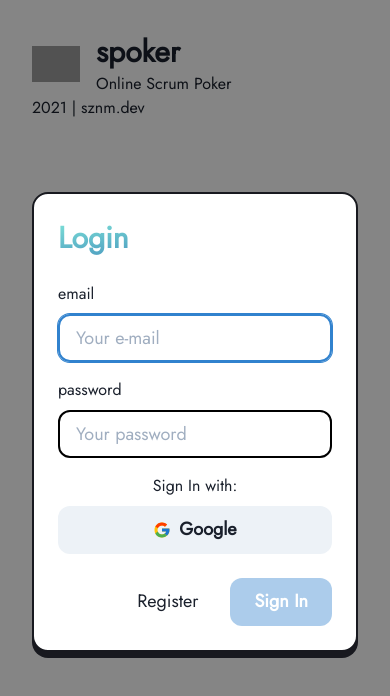
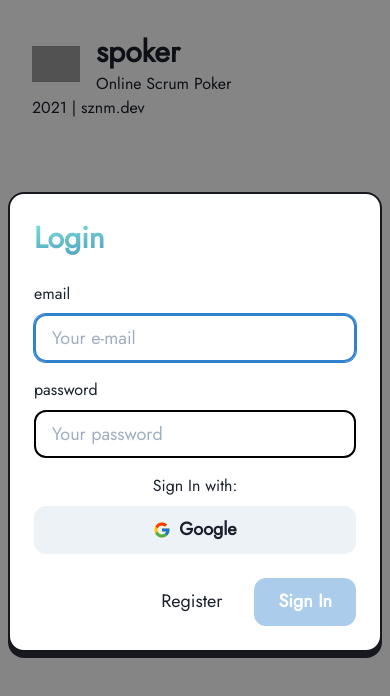
Before and after one commit to sozonome/spoker, a Next.js app: page / in a window 390 px wide. Shown: the top 696 px of the page. Built offline with nearby package versions, Linux system fonts and the light colour scheme; no server answers; grey boxes are pictures that could not be loaded.

Commit message:
style(auth): decrease marginX of mobile auth modal

```diff
--- a/src/components/auth/AuthWrapper.tsx
+++ b/src/components/auth/AuthWrapper.tsx
@@ -68,7 +68,7 @@
         >
           <ModalOverlay />
 
-          <ModalContent {...contraBoxStyle} marginX={8}>
+          <ModalContent {...contraBoxStyle} marginX={[2, 8]}>
             {isRegistered ? (
               <Login {...{ handleSwitchToRegister }} />
             ) : (
```
